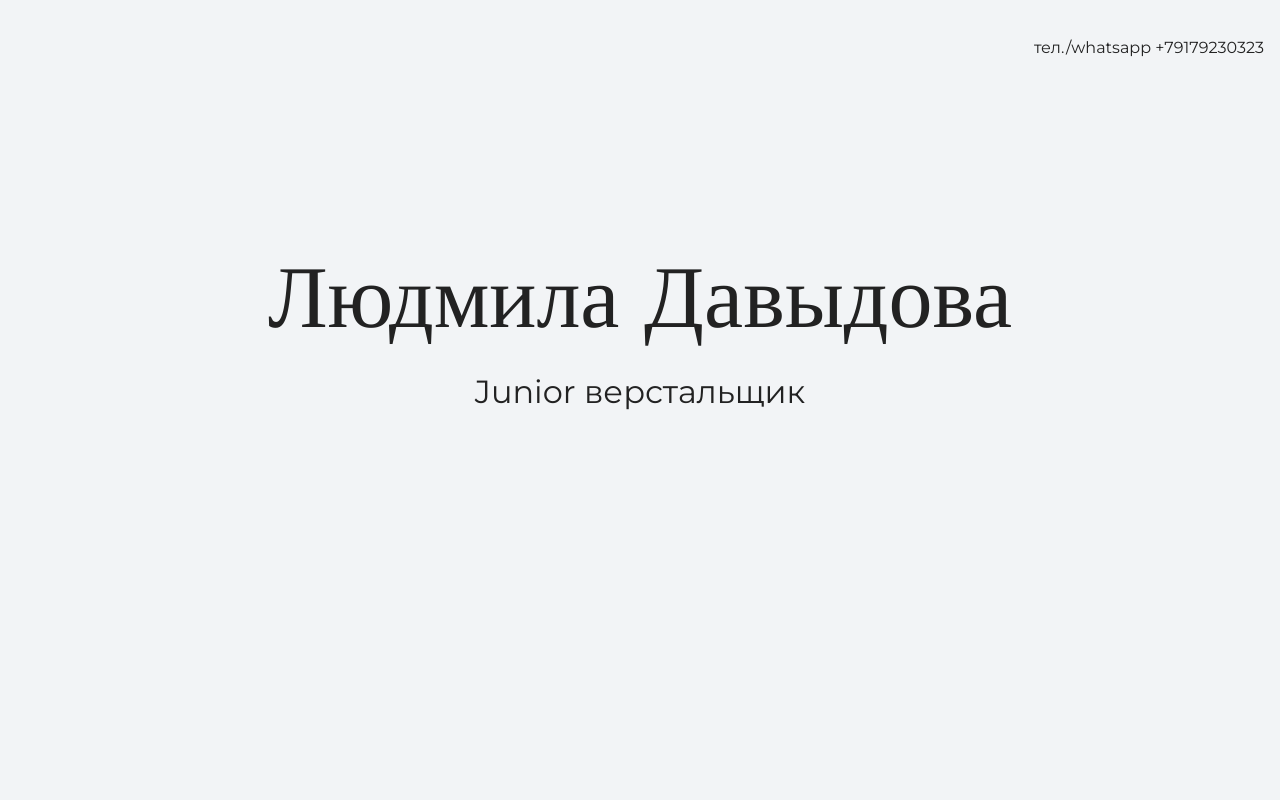
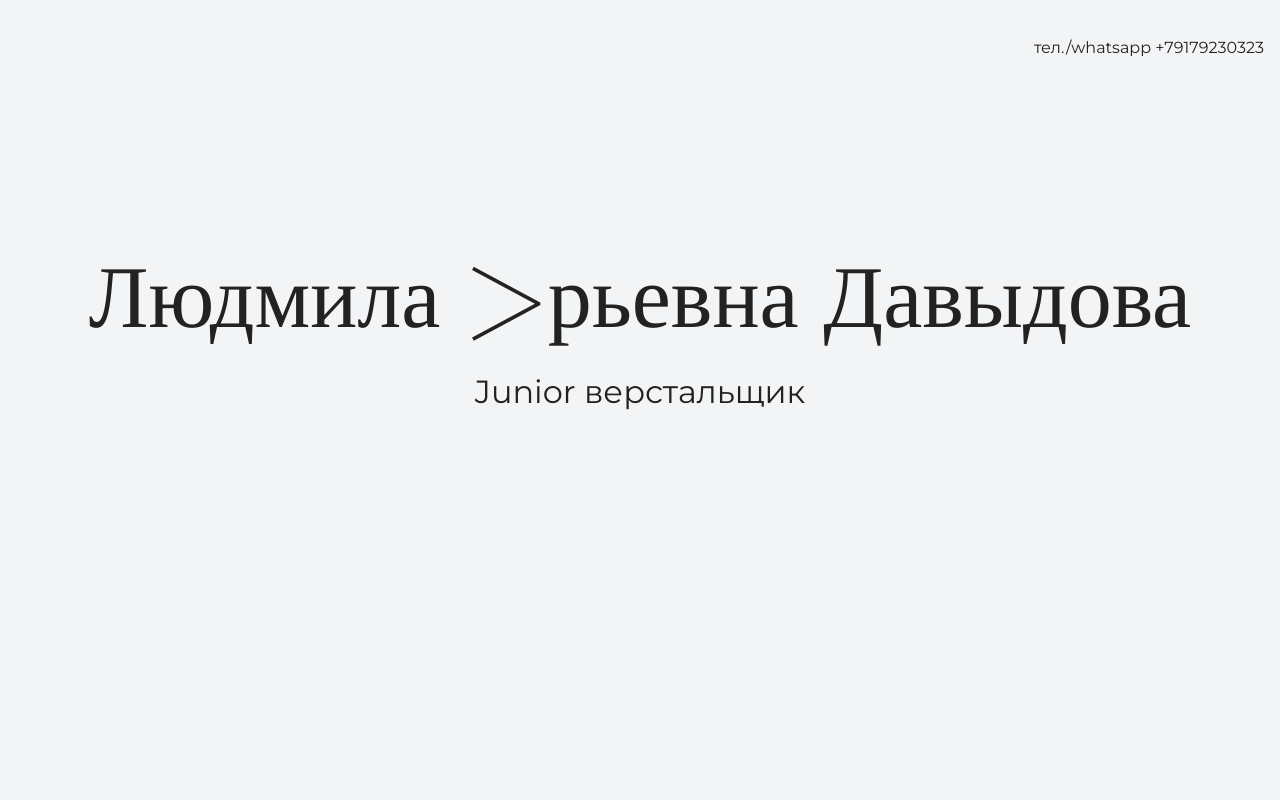
Before and after one commit to womanover50/my-site, a plain HTML site: page index.html in a window 1280 px wide. Shown: the top 800 px of the page. Drawn offline with nearby package versions, Linux system fonts and the light colour scheme.

Commit message:
Меняет текст на главной странице

```diff
--- a/index.html
+++ b/index.html
@@ -16,7 +16,7 @@
 
     <section class="hero-image">
       <div class="container">
-        <h1 class="heading">Людмила Давыдова</h1>
+        <h1 class="heading">Людмила >рьевна Давыдова</h1>
         <p>Junior верстальщик</p>
       </div>
     </section>
```
